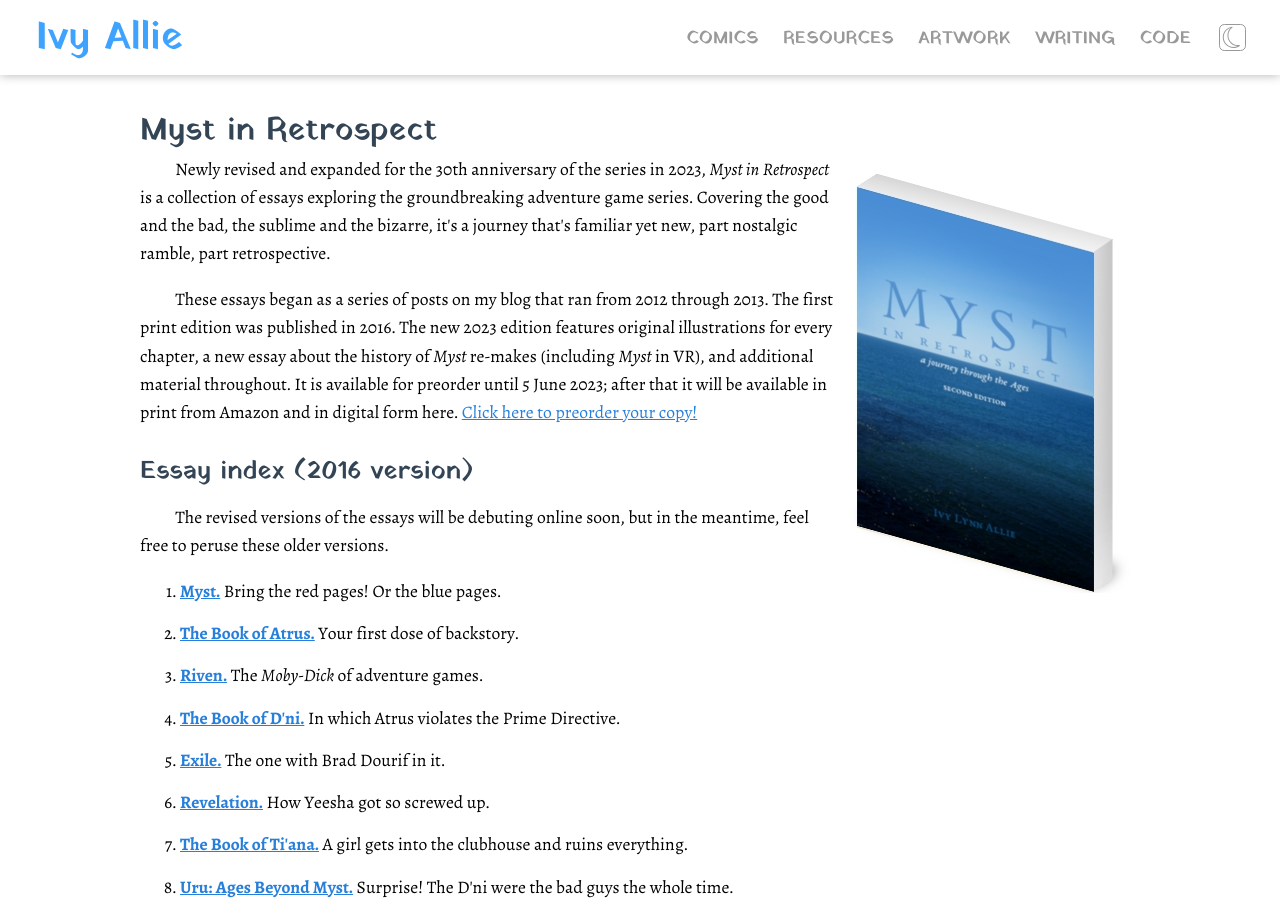
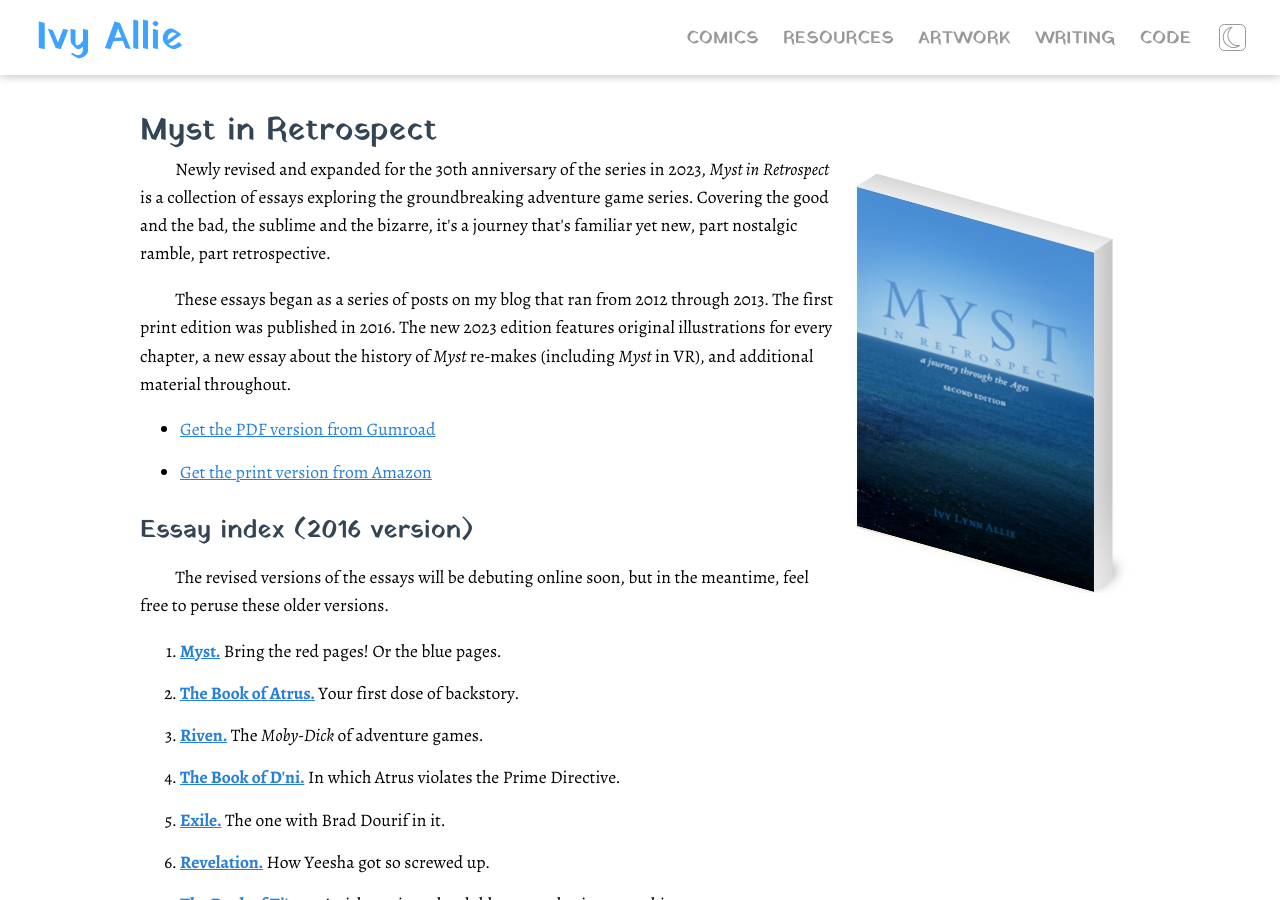
Before and after one commit to ivyallie/ivyallie.github.io, a Jekyll site: the page built from myst/index.html, in a window 1280 px wide and 900 px high. Built offline with Jekyll 4.4.1, drawn with Linux system fonts in a browser that asks for light colours.

Commit message:
Myst book out of preorder

```diff
--- a/myst/index.html
+++ b/myst/index.html
@@ -8,7 +8,12 @@
 Covering the good and the bad, the sublime and the bizarre, it's a journey that's familiar yet new, part nostalgic ramble, part retrospective.</p>
 
 <p>These essays began as a series of posts on my blog that ran from 2012 through 2013. The first
-print edition was published in 2016. The new 2023 edition features original illustrations for every chapter, a new essay about the history of <em>Myst</em> re-makes (including <em>Myst</em> in VR), and additional material throughout. It is available for preorder until 5 June 2023; after that it will be available in print from Amazon and in digital form here. <a href="https://ivylynnallie.gumroad.com/l/btkbc">Click here to preorder your copy!</a>
+print edition was published in 2016. The new 2023 edition features original illustrations for every chapter, a new essay about the history of <em>Myst</em> re-makes (including <em>Myst</em> in VR), and additional material throughout.</p>
+
+<ul>
+<li><a href="https://ivylynnallie.gumroad.com/l/dwglt">Get the PDF version from Gumroad</a></li>
+<li><a href="https://a.co/d/0kFVU0h">Get the print version from Amazon</a></li>
+</ul>
 
 <h2>Essay index (2016 version)</h2>
 <p>The revised versions of the essays will be debuting online soon, but in the meantime, feel free
```
